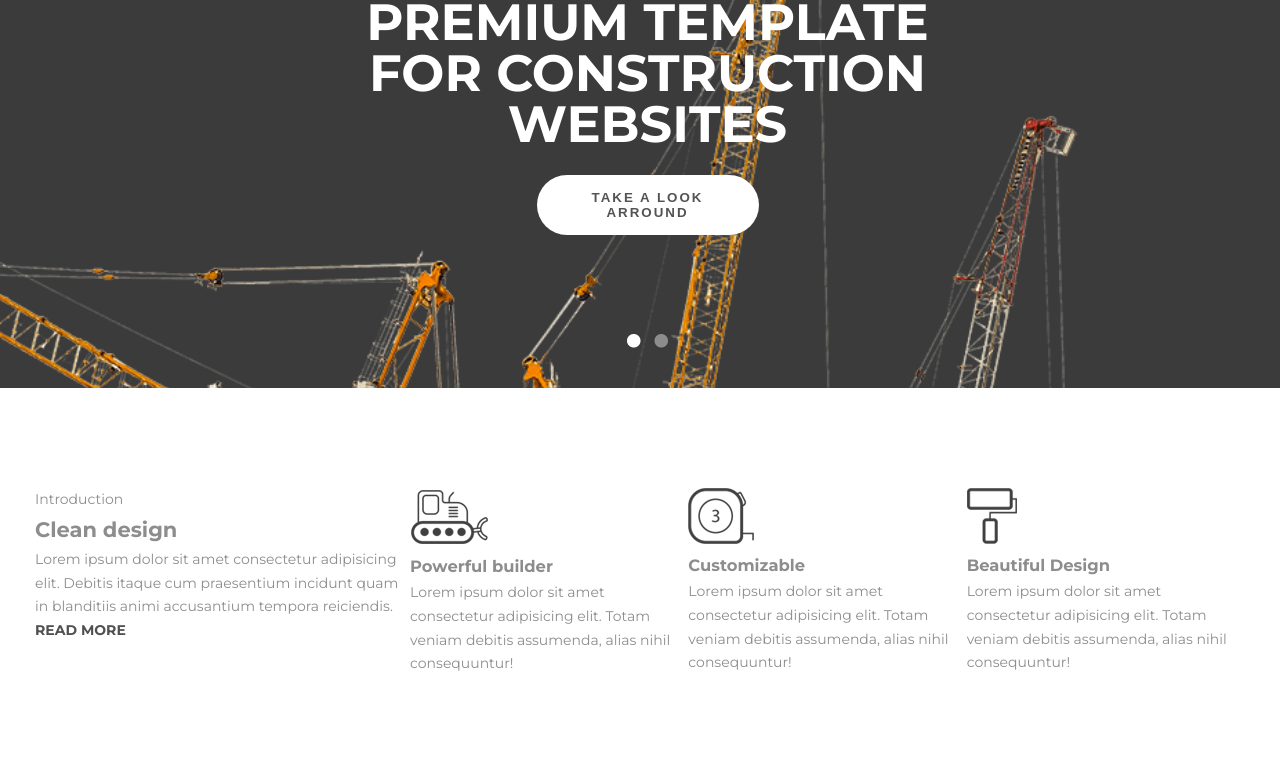
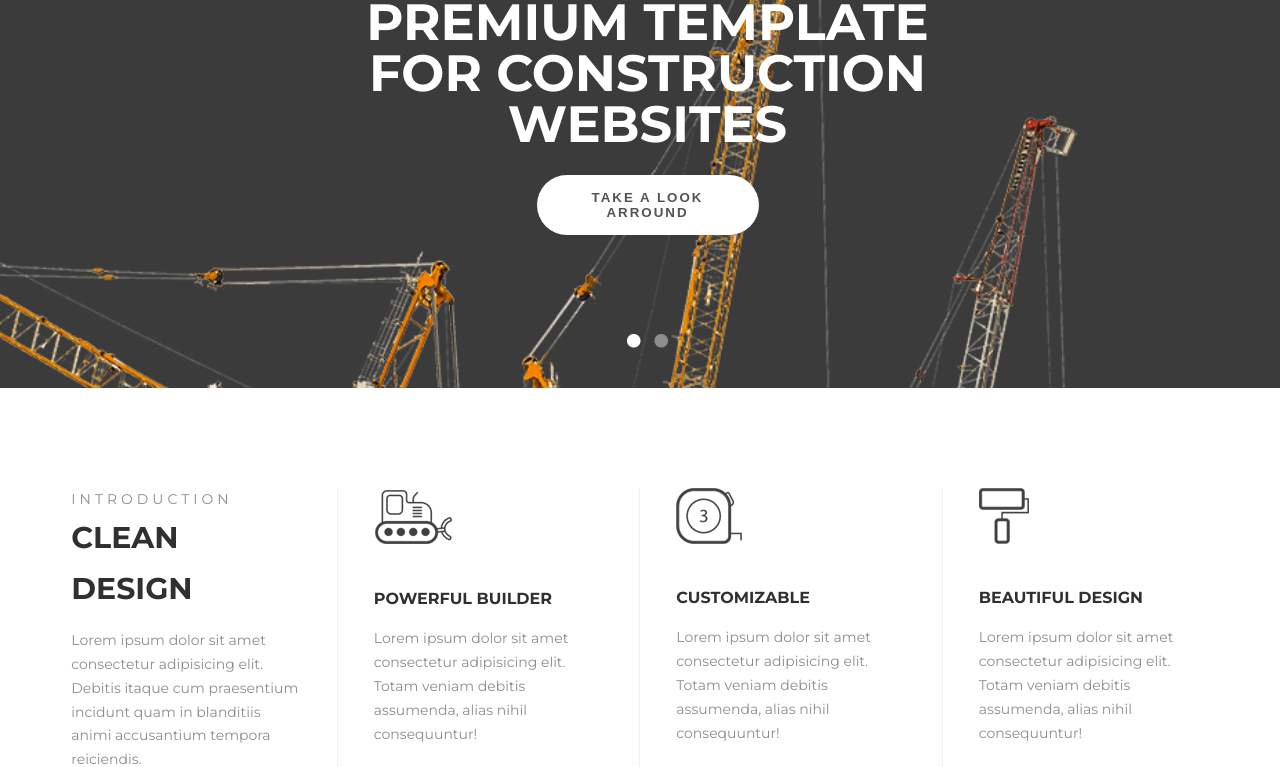
Before and after one commit to mrkicrade/quant2, a website: page index.html in a window 1280 px wide. Shown: the part 185-952 px from the top of the page. Drawn offline with Linux system fonts and the light colour scheme.

Commit message:
Introduction sekcija

```diff
--- a/index.html
+++ b/index.html
@@ -69,25 +69,25 @@
 
     <main>
         <section class="introduction">
-            <article>
+            <article class="introduction__articles">
                 <p class="introduction__paragraph">Introduction</p>
-                <h2>Clean design</h2>
-                <p>Lorem ipsum dolor sit amet consectetur adipisicing elit. Debitis itaque cum praesentium incidunt quam in blanditiis animi accusantium tempora reiciendis.</p>
-                <a href="#">read more</a>
+                <h2 class="introduction__heading">Clean design</h2>
+                <p class="introduction__desc">Lorem ipsum dolor sit amet consectetur adipisicing elit. Debitis itaque cum praesentium incidunt quam in blanditiis animi accusantium tempora reiciendis.</p>
+                <a href="#" class="introduction__btn">read more</a>
             </article>
-            <article>
+            <article class="introduction__articles">
                 <img src="images/icon-1.png" alt="Icon 1">
-                <h3>Powerful builder</h3>
+                <h3 class="introduction__title">Powerful builder</h3>
                 <p>Lorem ipsum dolor sit amet consectetur adipisicing elit. Totam veniam debitis assumenda, alias nihil consequuntur!</p>
             </article>
-            <article>
+            <article class="introduction__articles">
                 <img src="images/Constr_ico_2.png" alt="Icon 2">
-                <h3>Customizable</h3>
+                <h3 class="introduction__title">Customizable</h3>
                 <p>Lorem ipsum dolor sit amet consectetur adipisicing elit. Totam veniam debitis assumenda, alias nihil consequuntur!</p>
             </article>
             <article>
                 <img src="images/Constr_ico_3.png" alt="Icon 3">
-                <h3>Beautiful Design</h3>
+                <h3 class="introduction__title">Beautiful Design</h3>
                 <p>Lorem ipsum dolor sit amet consectetur adipisicing elit. Totam veniam debitis assumenda, alias nihil consequuntur!</p>
             </article>
         </section>
--- a/scss/partials/_introduction.scss
+++ b/scss/partials/_introduction.scss
@@ -2,7 +2,47 @@
   display: flex;
   padding: 100px 35px;
 
-  &__introduction__paragraph {
-    font-size: $font-sizes;
+  article {
+    padding-left: 3%;
+    padding-right: 3%;
+    width: 25%;
+
+    .introduction__paragraph {
+      font-size: $font-sizes;
+      letter-spacing: 4px;
+      text-transform: uppercase;
+    }
+
+    .introduction__heading {
+      color: $black-heading;
+      font-size: $introduction-heading;
+      font-weight: 900;
+      margin-bottom: 15px;
+      text-transform: uppercase;
+    }
+
+    .introduction__btn {
+      color: $introduction-btn;
+      cursor: pointer;
+      margin-top: 15px;
+      text-transform: uppercase;
+    }
+
+    .introduction__desc {
+      margin-bottom: 15px;
+    }
+
+    .introduction__title {
+      color: $black-heading;
+      font-size: $introduction-title;
+      font-weight: 900;
+      margin-bottom: 15px;
+      margin-top: 32px;
+      text-transform: uppercase;
+    }
+  }
+
+  .introduction__articles {
+    border-right: 1px solid $introduction-border;
   }
 }
--- a/scss/partials/_variables.scss
+++ b/scss/partials/_variables.scss
@@ -8,6 +8,9 @@ $border-nav-color: rgba(0, 0, 0, .08);
 $nav-color: rgba(80, 80, 80, 1);
 $box-shadow-color: 0 15px 45px -9px #888;
 $btn-color: #535353;
+$black-heading: #303030;
+$introduction-btn: #ecad17;
+$introduction-border: rgba(241, 241, 241, 1);
 
 // units
 $font-sizes: 14px;
@@ -15,3 +18,5 @@ $info-images-size: 36px;
 $info-font-sizes: 13px;
 $header-title: 17px;
 $main-header-title: 51px;
+$introduction-heading: 30px;
+$introduction-title: 16px;
```
Also changed, not shown: css/main.css.
